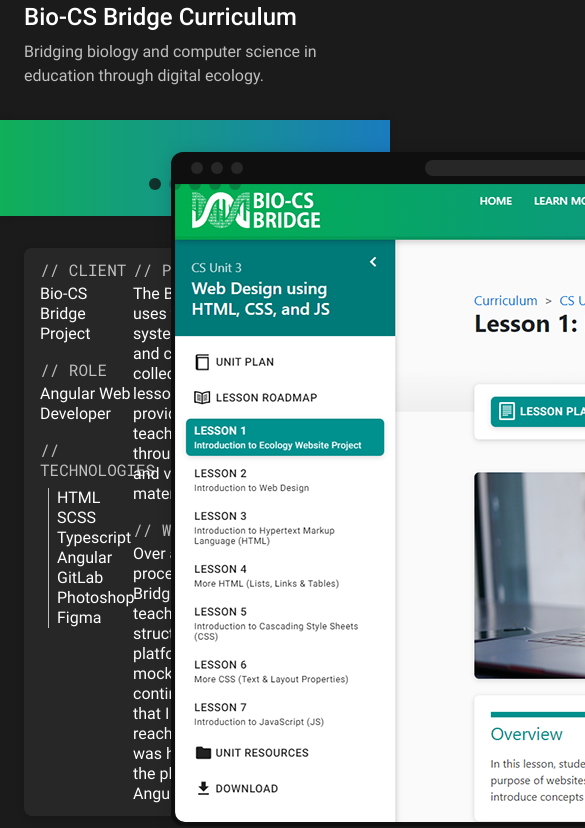
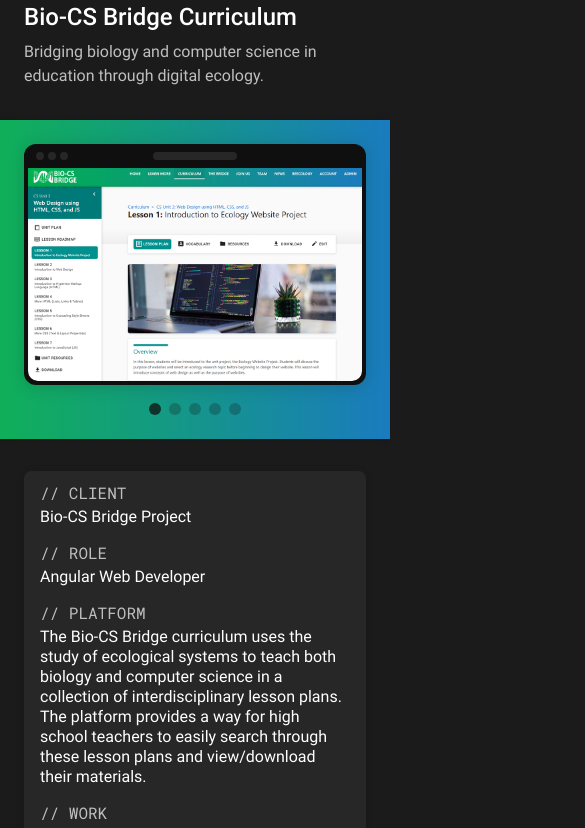
Before and after one commit to Paradoxdotexe/theNJK, a Vue app: page /development in a window 390 px wide. Shown: the part 940-1768 px from the top of the page, 585 px wide, since content can reach past the window. Built offline with nearby package versions, Linux system fonts and the light colour scheme.

Commit message:
Make development page fully responsive

```diff
--- a/src/components/ExpansionPanel.vue
+++ b/src/components/ExpansionPanel.vue
@@ -82,6 +82,7 @@
     }
 
     .expansion-panel__arrow {
+      min-width: $font-size-lg;
       width: $font-size-lg;
       transform: rotate(90deg);
       transition: transform $transition-duration $transition-timing;
--- a/src/components/development/EntryCarousel.vue
+++ b/src/components/development/EntryCarousel.vue
@@ -7,30 +7,30 @@
         : content.color
     }"
   >
+    <div class="carousel__framework">
       <div
         class="carousel__objects-container"
-      :style="{ height: `${refs.objectHeight}px`, width: `${refs.objectWidth}px` }"
+        v-bind:class="{ mobile: content.type === ContentType.MOBILE }"
       >
-      <div class="carousel__objects" :style="{ left: `-${refs.offset}px` }">
-        <template v-if="isContentType('WEB')">
+        <div class="carousel__objects" :style="{ 'margin-left': `-${computes.offset}%` }">
+          <template v-if="content.type === ContentType.WEB">
             <WebMockup
               v-for="(path, i) of paths"
               :key="i"
               :path="path"
-            :ref="`object${i}`"
               class="carousel__object"
               v-bind:class="{ active: i === refs.index }"
               @click="goToObject(i)"
             />
           </template>
           <template v-else>
-          <div
+            <img
               v-for="(path, i) of paths"
               :key="i"
               :ref="`object${i}`"
-            class="carousel__object carousel__object--mobile"
+              class="carousel__object"
               v-bind:class="{ active: i === refs.index }"
-            :style="{ 'background-image': `url(${path})` }"
+              :src="path"
               @click="goToObject(i)"
             />
           </template>
@@ -46,10 +46,11 @@
         </div>
       </div>
     </div>
+  </div>
 </template>
 
 <script lang="ts">
-import { defineComponent, PropType, onBeforeMount, ref, reactive, computed } from 'vue';
+import { defineComponent, PropType, onBeforeMount, reactive, computed } from 'vue';
 import { ContentType, DevelopmentEntryContent } from '@/data/development';
 import WebMockup from '@/components/development/WebMockup.vue';
 
@@ -65,16 +66,11 @@
     }
   },
   setup(props) {
-    const object0 = ref<any>();
-    const refs: { [key: string]: any } = reactive({
-      objectHeight: computed(() =>
-        object0.value ? (object0.value.$el || object0.value).offsetHeight : 0
-      ),
-      objectWidth: computed(() =>
-        object0.value ? (object0.value.$el || object0.value).offsetWidth : 0
-      ),
-      index: 0,
-      offset: computed(() => refs.index * refs.objectWidth)
+    const refs = reactive({
+      index: 0
+    });
+    const computes = reactive({
+      offset: computed(() => refs.index * 100 * 2)
     });
     const paths: string[] = [];
 
@@ -84,50 +80,54 @@
       }
     });
 
-    function isContentType(type: ContentType) {
-      return props.content.type === type;
-    }
-
     function goToObject(index: number) {
       refs.index += index - refs.index;
     }
 
     return {
-      object0,
       refs,
+      computes,
       paths,
-      isContentType,
-      goToObject
+      goToObject,
+      ContentType
     };
   }
 });
 </script>
 
 <style lang="scss" scoped>
-$carousel-padding: $gap-xl;
 $dot-size: $gap-sm * 1.5;
 
 .carousel {
   @include mix-framework-container;
   @include mix-shadow;
-  padding: $carousel-padding 0 $carousel-padding * 2;
+  padding: var(--carousel-padding) 0;
+  overflow: hidden;
+  --carousel-padding: #{$gap-lg};
+
+  .carousel__framework {
+    @include mix-framework;
+    display: flex;
+    justify-content: center;
 
     .carousel__objects-container {
-    @include mix-framework;
-    position: relative;
+      width: 100%;
       display: flex;
       flex-direction: column;
       align-items: center;
       justify-content: flex-end;
 
+      &.mobile {
+        max-width: 342px;
+      }
+
       .carousel__objects {
-      position: absolute;
-      top: 0;
-      left: 0;
+        width: 100%;
         display: flex;
-      transition: left $transition-timing $transition-duration;
+        transition: margin-left $transition-timing $transition-duration;
 
         .carousel__object {
+          min-width: 100%;
           filter: drop-shadow(0 $shadow-offset $shadow-blur $shadow-color);
           transition: all $transition-timing $transition-duration;
 
@@ -136,17 +136,12 @@
             cursor: pointer;
             transform: scale(0.85);
           }
-
-        &.carousel__object--mobile {
-          height: 670px;
-          width: 342px;
-        }
         }
       }
 
       .carousel__dots {
+        margin-top: calc(var(--carousel-padding) - #{$dot-size} * 0.5);
         display: flex;
-      margin-bottom: -$carousel-padding - $dot-size * 0.5;
 
         .carousel__dot {
           background: $background-primary;
@@ -169,4 +164,11 @@
       }
     }
   }
+}
+
+@media (min-width: $breakpoint-lg) {
+  .carousel {
+    --carousel-padding: #{$gap-xl};
+  }
+}
 </style>
--- a/src/components/development/EntryDetails.vue
+++ b/src/components/development/EntryDetails.vue
@@ -1,7 +1,12 @@
 <template>
   <div class="details">
     <div v-for="side of ['left', 'right']" :key="side" class="details__items">
-      <div v-for="key of refs[side]" :key="key" class="details__item">
+      <div
+        v-for="key of refs[side]"
+        :key="key"
+        class="details__item"
+        v-bind:class="`${key}_${side}`"
+      >
         <div class="item__title">// {{ key.toUpperCase() }}</div>
         <div v-if="!Array.isArray(details[key])" class="item__content">{{ details[key] }}</div>
         <div v-else class="item__list">
@@ -27,7 +32,7 @@
   setup(props) {
     const refs = reactive({
       left: ['client', 'role', 'technologies'],
-      right: ['platform', 'work']
+      right: ['platform', 'work', 'technologies']
     });
 
     return {
@@ -42,23 +47,20 @@
 .details {
   @include mix-card;
   display: flex;
+  flex-direction: column;
   margin-top: $gap-xl;
 
   .details__items {
     display: flex;
     flex-direction: column;
 
-    &:first-child {
-      width: 30%;
-    }
-
-    &:last-child {
-      width: 70%;
-    }
-
     .details__item {
       &:not(:last-child) {
         margin-bottom: $gap-md;
+      }
+
+      &.technologies_left {
+        display: none;
       }
 
       .item__title {
@@ -75,4 +77,30 @@
     }
   }
 }
+
+@media (min-width: $breakpoint-md) {
+  .details {
+    flex-direction: row;
+
+    .details__items {
+      &:first-child {
+        width: 30%;
+      }
+
+      &:last-child {
+        width: 70%;
+      }
+
+      .details__item {
+        &.technologies_left {
+          display: unset;
+        }
+
+        &.technologies_right {
+          display: none;
+        }
+      }
+    }
+  }
+}
 </style>
--- a/src/components/development/WebMockup.vue
+++ b/src/components/development/WebMockup.vue
@@ -6,7 +6,7 @@
       </div>
       <div class="web-mockup__search-bar"></div>
     </div>
-    <div class="web-mockup__image" :style="{ 'background-image': `url(${path})` }"></div>
+    <img class="web-mockup__image" :src="path" />
   </div>
 </template>
 
@@ -34,14 +34,12 @@
 $mockup-border-width: $gap-sm * 0.5;
 
 .web-mockup {
-  width: $framework-width;
   border-radius: $mockup-border-radius;
   overflow: hidden;
   border: $mockup-border-width solid $background-primary;
   background: $background-primary;
   display: flex;
   flex-direction: column;
-  box-sizing: content-box;
 
   .web-mockup__header {
     position: relative;
@@ -49,19 +47,50 @@
     display: flex;
     justify-content: center;
     align-items: center;
-    height: $gap-xl;
+    height: $gap-lg;
     margin-top: -$mockup-border-width;
 
     .web-mockup__dots {
       position: absolute;
+      left: $gap-sm;
+      display: flex;
+
+      .web-mockup__dot {
+        height: $gap-sm;
+        width: $gap-sm;
+        border-radius: $gap-sm;
+        background: $background-tertiary;
+
+        &:not(:last-child) {
+          margin-right: $gap-sm * 0.5;
+        }
+      }
+    }
+
+    .web-mockup__search-bar {
+      width: 25%;
+      height: $gap-sm;
+      border-radius: $gap-md;
+      background: $background-tertiary;
+    }
+  }
+
+  .web-mockup__image {
+    border-bottom-left-radius: $mockup-border-radius - 2px;
+    border-bottom-right-radius: $mockup-border-radius - 2px;
+  }
+}
+
+@media (min-width: $breakpoint-md) {
+  .web-mockup .web-mockup__header {
+    height: $gap-xl;
+
+    .web-mockup__dots {
       left: $gap-md;
-      display: flex;
 
       .web-mockup__dot {
         height: $gap-sm * 1.5;
         width: $gap-sm * 1.5;
-        border-radius: $gap-sm;
-        background: $background-tertiary;
 
         &:not(:last-child) {
           margin-right: $gap-sm;
@@ -72,16 +101,7 @@
     .web-mockup__search-bar {
       width: 50%;
       height: $gap-md;
-      border-radius: $gap-md;
-      background: $background-tertiary;
     }
-  }
-
-  .web-mockup__image {
-    height: 638px;
-    background-size: contain;
-    border-bottom-left-radius: $mockup-border-radius - 2px;
-    border-bottom-right-radius: $mockup-border-radius - 2px;
   }
 }
 </style>
```
Lines whose indentation alone changed are shown as unchanged.
